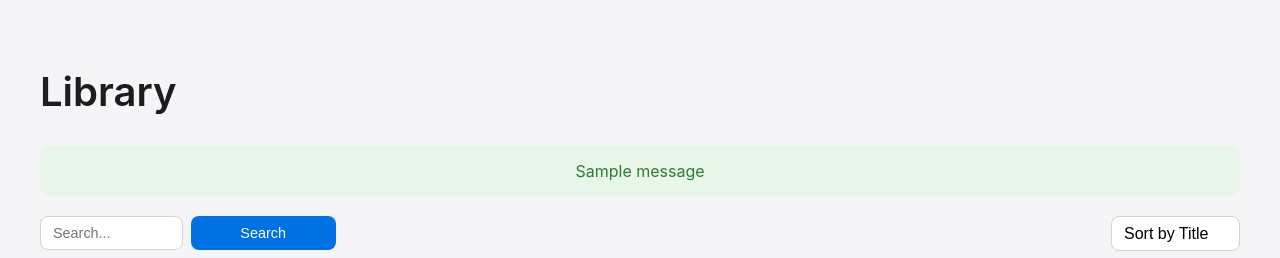
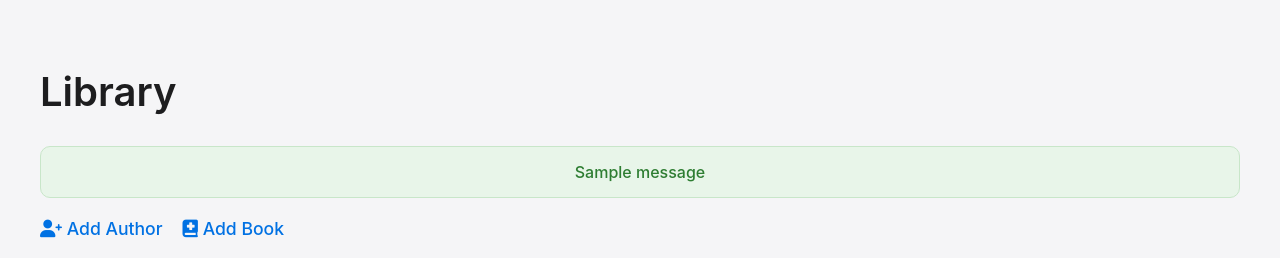
Before and after one commit to MarkusPrivat/book-alchemy, a Flask app: page / in a window 1280 px wide. Shown: the top 258 px of the page. Run offline with Flask 3, Linux system fonts and the light colour scheme; one stand-in notice (Sample message) is shown.

Commit message:
add unique author constraint, flash messages, and navigation

```diff
--- a/app.py
+++ b/app.py
@@ -3,6 +3,7 @@ from datetime import date
 
 from flask import Flask, render_template, request, redirect, url_for, flash
 from sqlalchemy import inspect, select
+from sqlalchemy.exc import IntegrityError
 
 from data.data_models import db, Author, Book
 from data.data_validation import add_book_validate_form_input
@@ -70,21 +71,22 @@ def add_author():
     """
     if request.method == 'GET':
         return render_template('add_author.html')
+
     if request.method == 'POST':
         name_form = request.form.get('name', '').strip()
         birthdate_form = request.form.get('birthdate', '')
         date_of_death_form = request.form.get('date_of_death', '')
 
-        if not name_form:
-            return "Name cannot be empty!", 400
-        if not birthdate_form:
-            return "Author must have a birthdate!", 400
+        if not name_form or not birthdate_form:
+            flash("Name and birthdate are required!", "error")
+            return redirect(url_for('add_author'))
 
         try:
             birth_date_obj = date.fromisoformat(birthdate_form)
             death_date_obj = None
             if date_of_death_form:
                 death_date_obj = date.fromisoformat(date_of_death_form)
+
             author = Author(
                 name=name_form,
                 birth_date=birth_date_obj,
@@ -94,10 +96,16 @@ def add_author():
             db.session.add(author)
             db.session.commit()
 
-            return f"Author {name_form} successfully added!", 200
+            flash(f"Author '{name_form}' successfully added!", "success")
+            return redirect(url_for('home'))
 
+        except IntegrityError:
+            db.session.rollback()
+            flash(f"Error: An author with the name '{name_form}' already exists.", "error")
+            return redirect(url_for('add_author'))
         except ValueError:
-            return "Invalid date format received. Please use YYYY-MM-DD.", 400
+            flash("Invalid date format. Please use YYYY-MM-DD.", "error")
+            return redirect(url_for('add_author'))
 
 
 @app.route('/add_book', methods=['GET', 'POST'])
@@ -122,20 +130,21 @@ def add_book():
 
     if request.method == 'POST':
         author_id_form = request.form.get('author_id', '')
-        title_form = request.form.get('title').strip()
+        title_form = request.form.get('title', '').strip()
         isbn_form = request.form.get('isbn', '').strip()
-        publication_year_form =  request.form.get('publication_year', '')
+        publication_year_form = request.form.get('publication_year', '')
 
         errors = add_book_validate_form_input(
-            author_id_form,
-            title_form,
-            isbn_form,
-            publication_year_form)
+            author_id_form, title_form, isbn_form, publication_year_form)
 
         if errors:
-            return "<br>".join(errors), 400
+            for error in errors:
+                flash(error, "error")
+            return redirect(url_for('add_book'))
+
         if not db.session.get(Author, int(author_id_form)):
-            return "Selected author does not exist!", 404
+            flash("Selected author does not exist!", "error")
+            return redirect(url_for('add_book'))
 
         book = Book(
             isbn=isbn_form,
@@ -145,7 +154,9 @@ def add_book():
         )
         db.session.add(book)
         db.session.commit()
-        return f"Book '{title_form}' successfully added!", 200
+
+        flash(f"Book '{title_form}' successfully added!", "success")
+        return redirect(url_for('home'))
 
 
 @app.route('/book/<int:book_id>/delete', methods=['POST'])
--- a/data/data_models.py
+++ b/data/data_models.py
@@ -23,7 +23,7 @@ class Author(db.Model):
     __tablename__ = "authors"
 
     id: Mapped[int] = mapped_column(primary_key=True, autoincrement=True)
-    name: Mapped[str] = mapped_column(String(100), nullable=False)
+    name: Mapped[str] = mapped_column(String(100), nullable=False, unique=True)
     birth_date: Mapped[date] = mapped_column(Date, nullable=False)
     date_of_death: Mapped[Optional[date]] = mapped_column(Date)
 
--- a/static/style.css
+++ b/static/style.css
@@ -180,9 +180,57 @@ select {
 
 .flash-message {
     padding: 15px;
-    background-color: #e8f5e9;
-    color: #2e7d32;
     border-radius: 10px;
     margin-bottom: 20px;
     text-align: center;
+    font-weight: 500;
 }
+
+.flash-message.success {
+    background-color: #e8f5e9;
+    color: #2e7d32;
+    border: 1px solid #c8e6c9;
+}
+
+.flash-message.error {
+    background-color: #ffebee;
+    color: #c62828;
+    border: 1px solid #ffcdd2;
+}
+
+.main-nav {
+    margin-bottom: 30px;
+    display: flex;
+    gap: 20px;
+}
+
+.nav-link {
+    text-decoration: none;
+    color: #0071e3;
+    font-weight: 500;
+    font-size: 1.1rem;
+    transition: opacity 0.2s;
+}
+
+.nav-link:hover {
+    opacity: 0.7;
+}
+
+.top-nav {
+    margin-bottom: 20px;
+}
+
+.back-link {
+    text-decoration: none;
+    color: #86868b;
+    font-size: 0.9rem;
+    transition: color 0.2s;
+}
+
+.back-link:hover {
+    color: #1d1d1f;
+}
+
+.back-link i {
+    margin-right: 5px;
+}
--- a/templates/add_author.html
+++ b/templates/add_author.html
@@ -7,6 +7,9 @@
     <link rel="stylesheet" href="{{ url_for('static', filename='style.css') }}">
 </head>
 <body>
+    <div class="top-nav">
+        <a href="{{ url_for('home') }}" class="back-link"><i class="fas fa-arrow-left"></i> Back to Library</a>
+    </div>
     <h1>Add New Author</h1>
 
     <div class="form-container">
--- a/templates/add_book.html
+++ b/templates/add_book.html
@@ -7,7 +7,10 @@
     <link rel="stylesheet" href="{{ url_for('static', filename='style.css') }}">
 </head>
 <body>
-    <h1>Add New Book</h1>
+    <div class="top-nav">
+        <a href="{{ url_for('home') }}" class="back-link"><i class="fas fa-arrow-left"></i> Back to Library</a>
+    </div>
+    <h1>Add New Book</h1
 
     <div class="form-container">
         <form action="/add_book" method="POST">
--- a/templates/home.html
+++ b/templates/home.html
@@ -10,13 +10,17 @@
 </head>
 <body>
 <h1>Library</h1>
-{% with messages = get_flashed_messages() %}
+{% with messages = get_flashed_messages(with_categories=true) %}
   {% if messages %}
-    {% for message in messages %}
-      <div class="flash-message">{{ message }}</div>
+    {% for category, message in messages %}
+      <div class="flash-message {{ category }}">{{ message }}</div>
     {% endfor %}
   {% endif %}
 {% endwith %}
+<nav class="main-nav">
+    <a href="{{ url_for('add_author') }}" class="nav-link"><i class="fas fa-user-plus"></i> Add Author</a>
+    <a href="{{ url_for('add_book') }}" class="nav-link"><i class="fas fa-book-medical"></i> Add Book</a>
+</nav>
 <div class="search-sort-bar">
     <form action="/" method="GET" class="search-form">
         <input type="text" name="q" placeholder="Search..." value="{{ request.args.get('q', '') }}">
```
Also changed, not shown: data/library.sqlite.
